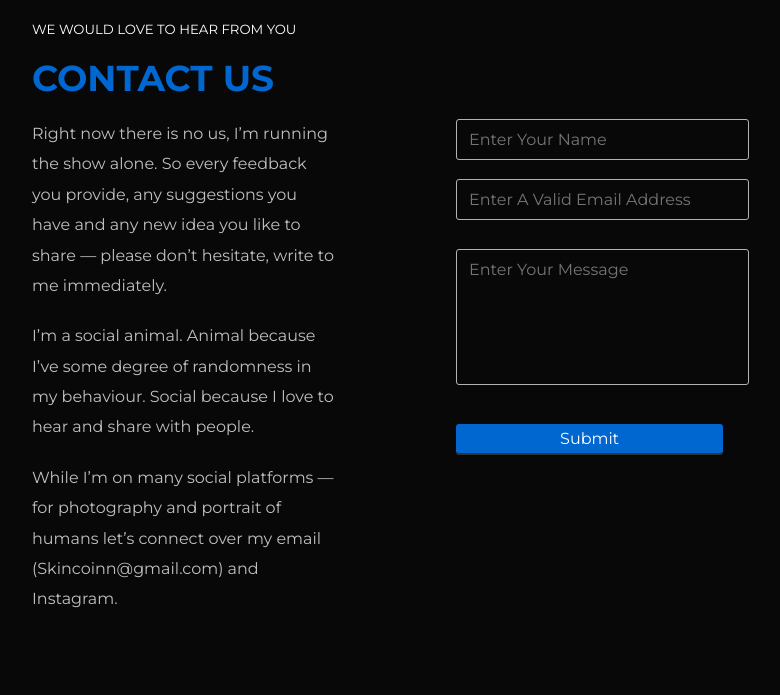
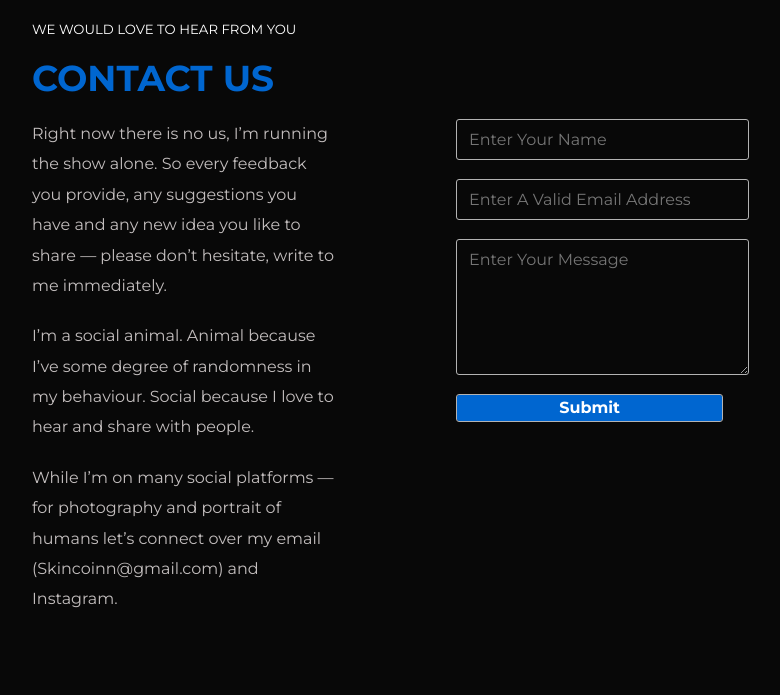
Before and after one commit to Cqsual0/First-Website-, a PHP site: page /contact-us.html in a window 1280 px wide. Shown: the part 113-808 px from the top of the page, without its empty margins (224-1004 px from the left). Run offline with PHP 8.4, Linux system fonts and the light colour scheme; some libraries are stand-ins or nearby versions.

Commit message:
Update contact-us.css

```diff
--- a/css/contact-us.css
+++ b/css/contact-us.css
@@ -301,11 +301,6 @@ button:hover {
   width: 100%;
   padding: 5px 0;
   font-size: 16px;
-  margin: 10px 0;
-  border: none;
-  border-bottom: 2px solid #333;
-  outline: none;
-  resize: none;
 }
 
 .container .inputbox span {
@@ -450,8 +445,15 @@ input{
   border-style: solid;
 }
 .inputbox input{
-  color: #fff;
-  font-family: Montserrat;
-  background-color: #0066d0;
-  cursor: pointer;
+  display: inline-block;
+    padding: 16px 20px;
+    line-height: 1;
+    font-size: 14px;
+    font-weight: 600;
+    font-family: 'Montserrat', sans-serif;
+    text-transform: uppercase
+    color: #fff;
+    font-family: Montserrat;
+    background-color: #0066d0;
+    cursor: pointer;
 }
```
